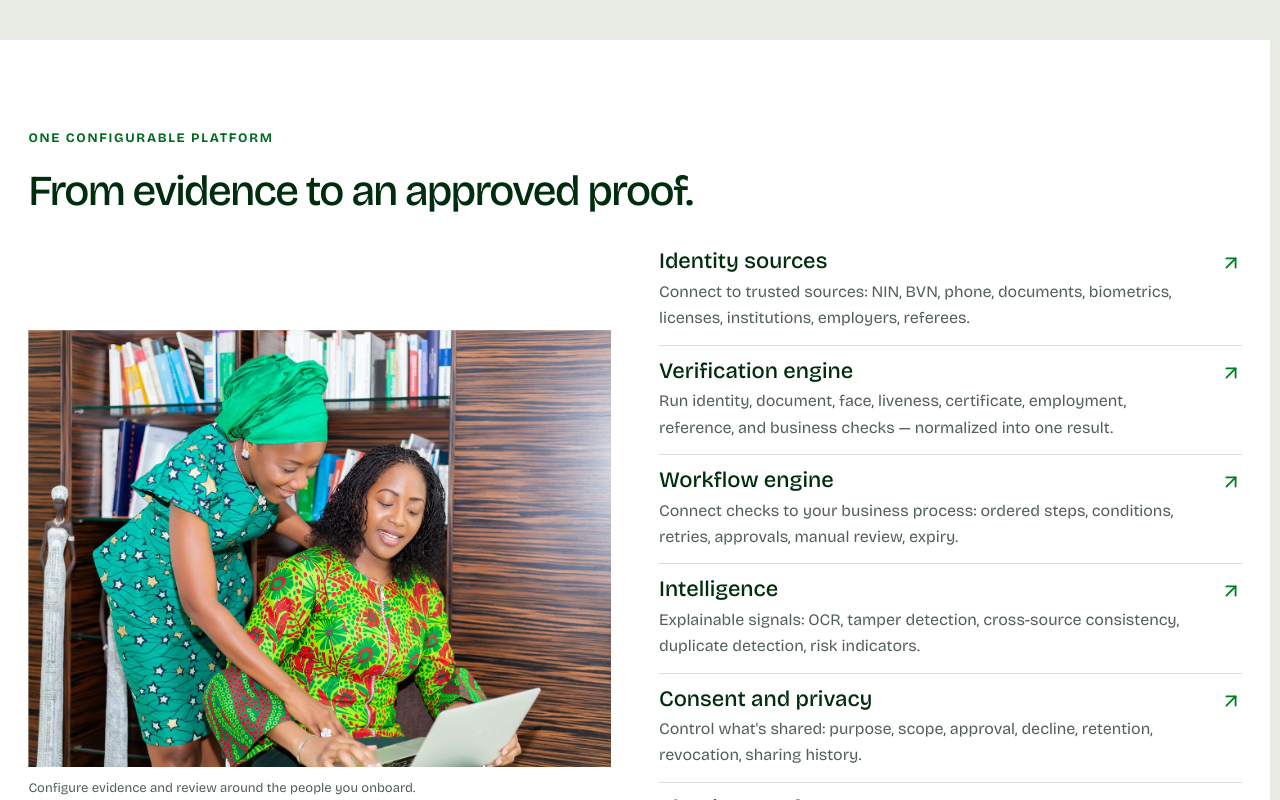
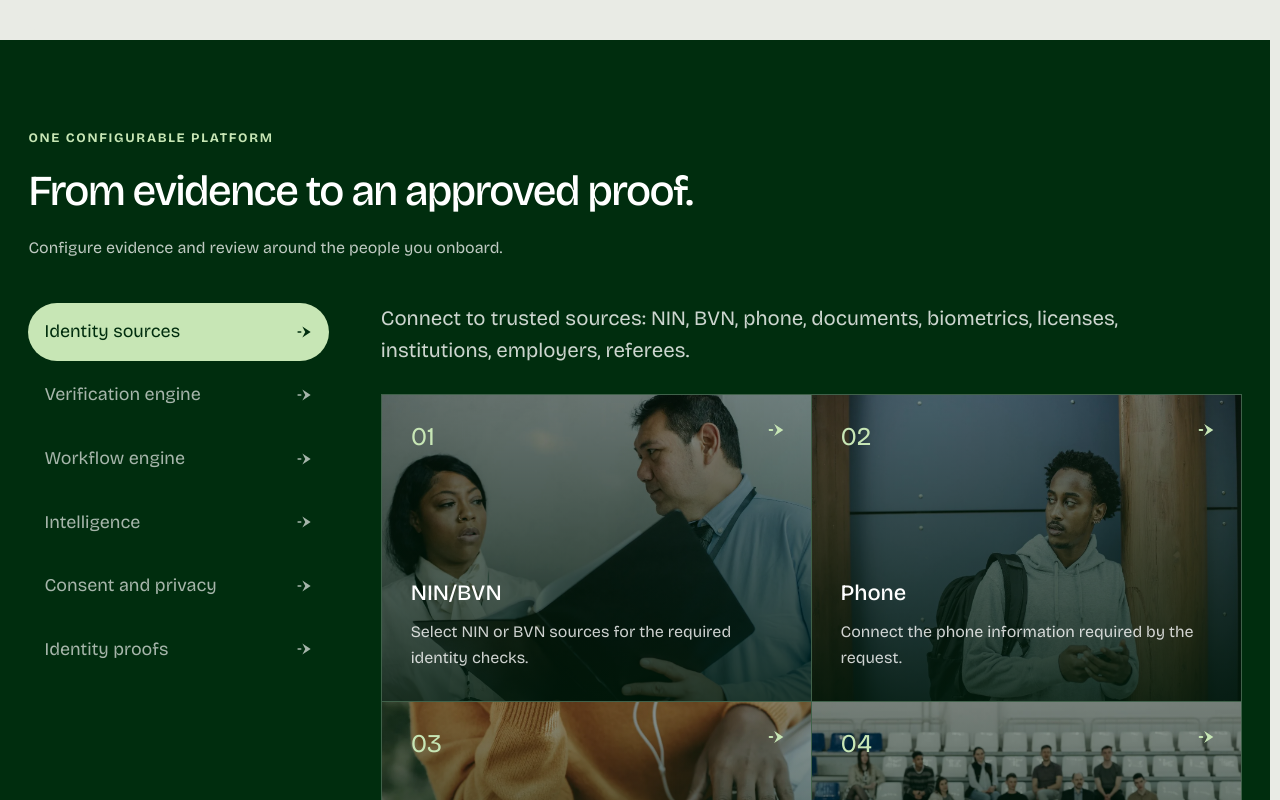
Before and after one commit to joinverza/ontiver_landing, a React (Vite) app: page /enterprise in a window 1280 px wide. Shown: the part 1520-2320 px from the top of the page. Built offline with nearby package versions, Linux system fonts and the light colour scheme; no server answers.

Commit message:
feat(modules): add photo hover cards and sliding platform tabs

```diff
--- a/src/features/shared/home/components/Modules.tsx
+++ b/src/features/shared/home/components/Modules.tsx
@@ -1,9 +1,20 @@
-import { ArrowUpRight } from "lucide-react";
+import ActionIcon from "../../../../shared/components/ui/ActionIcon";
+import {
+  useEffect,
+  useId,
+  useLayoutEffect,
+  useRef,
+  useState,
+  useSyncExternalStore,
+  type KeyboardEvent,
+} from "react";
 import { Link } from "react-router-dom";
 import { platformLayers } from "../../../enterprise/platform/data/platform";
 import type { Audience } from "../../../../shared/lib/audience";
-import ContextPhoto from "../../../../shared/components/ui/ContextPhoto";
+import { SiteImage } from "../../../../shared/components/media/SiteImage";
+import { editorialPhotos } from "../../../../shared/data/editorialPhotos";
 import { imagery } from "../../../../shared/data/imagery";
+import "./modules.css";
 
 const individualCards = [
   {
@@ -49,21 +60,128 @@ const individualCards = [
   },
 ];
 
+const layerPhotos = [
+  [
+    editorialPhotos.identitySources,
+    editorialPhotos.identity,
+    editorialPhotos.personalPhone,
+    editorialPhotos.graduate,
+    editorialPhotos.blogIdentity,
+  ],
+  [
+    editorialPhotos.verification,
+    editorialPhotos.blogKyc,
+    imagery.candidateReview,
+    editorialPhotos.securityControls,
+  ],
+  [
+    editorialPhotos.workflow,
+    editorialPhotos.enterpriseContact,
+    editorialPhotos.enterpriseSupport,
+    editorialPhotos.blogWebhooks,
+  ],
+  [
+    editorialPhotos.intelligence,
+    editorialPhotos.blogRisk,
+    editorialPhotos.blogAudit,
+    editorialPhotos.pricingCalculator,
+  ],
+  [
+    editorialPhotos.blogConsent,
+    editorialPhotos.consent,
+    editorialPhotos.sharingHistory,
+    editorialPhotos.contact,
+  ],
+  [
+    editorialPhotos.legal,
+    editorialPhotos.platformOverview,
+    editorialPhotos.proof,
+    editorialPhotos.planGuidance,
+  ],
+];
+
+const useModuleLayoutEffect = typeof window === "undefined" ? useEffect : useLayoutEffect;
+const desktopTabsQuery = "(min-width: 1000px)";
+const subscribeTabLayout = (callback: () => void) => {
+  const query = window.matchMedia(desktopTabsQuery);
+  query.addEventListener("change", callback);
+  return () => query.removeEventListener("change", callback);
+};
+const getDesktopTabLayout = () => window.matchMedia(desktopTabsQuery).matches;
+const getServerTabLayout = () => false;
+
 const Modules = ({ audience }: { audience: Audience }) => {
   const enterprise = audience === "enterprise";
+  const [activeTab, setActiveTab] = useState(0);
+  const tabRefs = useRef<Array<HTMLButtonElement | null>>([]);
+  const tabListRef = useRef<HTMLDivElement>(null);
+  const desktopTabs = useSyncExternalStore(
+    subscribeTabLayout,
+    getDesktopTabLayout,
+    getServerTabLayout,
+  );
+  const id = useId();
+  const groups = enterprise ? platformLayers : individualCards;
+  const selected = activeTab % groups.length;
+
+  useModuleLayoutEffect(() => {
+    const list = tabListRef.current;
+    if (!enterprise || !list) return;
+    const measure = () => {
+      const tab = tabRefs.current[selected];
+      if (!tab || !tab.offsetWidth) return;
+      list.style.setProperty("--module-pill-x", `${tab.offsetLeft}px`);
+      list.style.setProperty("--module-pill-y", `${tab.offsetTop}px`);
+      list.style.setProperty("--module-pill-width", `${tab.offsetWidth}px`);
+      list.style.setProperty("--module-pill-height", `${tab.offsetHeight}px`);
+      list.dataset.ready = "true";
+      if (!desktopTabs) {
+        const left = tab.offsetLeft;
+        const right = left + tab.offsetWidth;
+        if (left < list.scrollLeft) list.scrollTo({ left, behavior: "instant" });
+        else if (right > list.scrollLeft + list.clientWidth) {
+          list.scrollTo({ left: right - list.clientWidth, behavior: "instant" });
+        }
+      }
+    };
+    measure();
+    const observer = new ResizeObserver(measure);
+    observer.observe(list);
+    tabRefs.current.forEach((tab) => tab && observer.observe(tab));
+    return () => observer.disconnect();
+  }, [enterprise, selected, desktopTabs]);
+
+  const layer = platformLayers[selected];
   const cards = enterprise
-    ? platformLayers.map((layer) => ({
-        id: layer.id,
-        title: layer.title,
-        caption: layer.description,
+    ? layer.capabilities.map((capability, index) => ({
+        title: capability.title,
+        caption: capability.description,
         to: `/enterprise/platform/${layer.id}`,
+        image: layerPhotos[selected][index],
       }))
-    : individualCards;
+    : individualCards.map((card, index) => ({ ...card, image: layerPhotos[index][0] }));
+  const moveTab = (event: KeyboardEvent<HTMLButtonElement>, index: number) => {
+    const direction = ["ArrowDown", "ArrowRight"].includes(event.key)
+      ? 1
+      : ["ArrowUp", "ArrowLeft"].includes(event.key)
+        ? -1
+        : 0;
+    const next =
+      event.key === "Home"
+        ? 0
+        : event.key === "End"
+          ? groups.length - 1
+          : (index + direction + groups.length) % groups.length;
+    if (!direction && !["Home", "End"].includes(event.key)) return;
+    event.preventDefault();
+    setActiveTab(next);
+    tabRefs.current[next]?.focus({ preventScroll: true });
+  };
   return (
-    <section id="features" className="section-space bg-white">
+    <section id="features" className="section-space module-showcase">
       <div className="site-container">
-        <div data-scroll-reveal className="mb-8 max-w-[860px]">
-          <p className="eyebrow">
+        <div data-scroll-reveal className="max-w-5xl">
+          <p className="eyebrow !text-[#c7e6b5]">
             {enterprise ? "One configurable platform" : "Inside your Ontiver app"}
           </p>
           <h2 className="section-heading mt-4">
@@ -71,40 +189,81 @@ const Modules = ({ audience }: { audience: Audience }) => {
               ? "From evidence to an approved proof."
               : "Every request. Every proof. In your hands."}
           </h2>
-        </div>
-        <div className="grid items-center gap-8 lg:grid-cols-2 lg:gap-12">
-          <div data-media-reveal>
-            <ContextPhoto
-              image={enterprise ? imagery.work : imagery.education}
-            />
-            <p className="mt-3 text-meta text-[#526058]">
+          <p className="mt-5 text-body text-white/75">
             {enterprise
               ? "Configure evidence and review around the people you onboard."
               : "From education credentials to your next application."}
           </p>
         </div>
-          <div className="divide-y divide-[#002d0e]/15">
-            {cards.map((card) => {
+        <div
+          className={`module-showcase-layout mt-10 ${enterprise ? "" : "module-showcase-layout--single"}`}
+        >
+          {enterprise && (
+            <div
+              ref={tabListRef}
+              className="module-tabs"
+              role="tablist"
+              aria-label="Platform layers"
+              aria-orientation={desktopTabs ? "vertical" : "horizontal"}
+            >
+              <span className="module-tabs-indicator" aria-hidden="true" />
+              {groups.map((group, index) => (
+                <button
+                  key={group.id}
+                  ref={(element) => {
+                    tabRefs.current[index] = element;
+                  }}
+                  id={`${id}-tab-${index}`}
+                  type="button"
+                  role="tab"
+                  aria-selected={selected === index}
+                  aria-controls={`${id}-panel`}
+                  tabIndex={selected === index ? 0 : -1}
+                  onClick={() => setActiveTab(index)}
+                  onKeyDown={(event) => moveTab(event, index)}
+                >
+                  {group.title}
+                  <ActionIcon size={20} aria-hidden="true" />
+                </button>
+              ))}
+            </div>
+          )}
+          <div
+            id={`${id}-panel`}
+            role={enterprise ? "tabpanel" : undefined}
+            aria-labelledby={enterprise ? `${id}-tab-${selected}` : undefined}
+            className="module-panel"
+          >
+            {enterprise && (
+              <p className="mb-7 max-w-3xl text-subtitle text-white/80">{layer.description}</p>
+            )}
+            <div className="module-feature-grid">
+              {cards.map((card, index) => {
                 return (
-                <Link
-                  key={card.id}
-                  to={card.to}
-                  className="group flex items-start justify-between gap-4 py-3 first:pt-0 last:pb-0"
-                >
-                  <div>
-                    <h3 className="text-card-title font-medium group-hover:text-[#007d21]">
-                      {card.title}
-                    </h3>
-                    <p className="mt-1 text-body text-[#526058]">{card.caption}</p>
+                  <Link key={card.title} to={card.to} className="module-feature">
+                    <div className="module-feature-image" aria-hidden="true">
+                      <SiteImage
+                        src={card.image.src}
+                        alt={card.image.alt}
+                        width={card.image.width}
+                        height={card.image.height}
+                        reveal={false}
+                        sizes="(min-width: 1000px) 36vw, (min-width: 640px) 50vw, 100vw"
+                        style={{ objectPosition: card.image.objectPosition }}
+                      />
                     </div>
-                  <ArrowUpRight
-                    size={22}
-                    className="mt-1 shrink-0 text-[#007d21]"
-                    aria-hidden="true"
-                  />
+                    <span className="module-feature-number" aria-hidden="true">
+                      {String(index + 1).padStart(2, "0")}
+                    </span>
+                    <div className="module-feature-copy">
+                      <h3 className="text-card-title font-medium">{card.title}</h3>
+                      <p className="mt-3 text-body text-white/80">{card.caption}</p>
+                    </div>
+                    <ActionIcon size={22} className="module-feature-arrow" aria-hidden="true" />
                   </Link>
                 );
               })}
+            </div>
           </div>
         </div>
       </div>
--- /dev/null
+++ b/src/features/shared/home/components/modules.css
@@ -0,0 +1,198 @@
+.module-showcase {
+  background: #002d0e;
+  color: #fff;
+}
+
+.module-showcase-layout {
+  display: grid;
+  gap: 2rem;
+  align-items: start;
+}
+
+.module-tabs {
+  position: relative;
+  isolation: isolate;
+  display: flex;
+  min-width: 0;
+  gap: 0.375rem;
+  overflow-x: auto;
+  padding-bottom: 0.5rem;
+}
+
+.module-tabs-indicator {
+  position: absolute;
+  z-index: -1;
+  inset: 0 auto auto 0;
+  width: var(--module-pill-width, 0px);
+  height: var(--module-pill-height, 0px);
+  border-radius: 999px;
+  background: #c7e6b5;
+  opacity: 0;
+  transform: translate(var(--module-pill-x, 0px), var(--module-pill-y, 0px));
+  pointer-events: none;
+}
+
+.module-tabs[data-ready="true"] .module-tabs-indicator {
+  opacity: 1;
+}
+
+.module-tabs > button {
+  display: flex;
+  align-items: center;
+  justify-content: space-between;
+  flex: 0 0 auto;
+  gap: 1rem;
+  min-height: 3.5rem;
+  padding: 0.875rem 1rem;
+  border-radius: 999px;
+  color: rgb(255 255 255 / 65%);
+  font-size: clamp(1rem, 1.4vw, 1.5rem);
+  text-align: left;
+}
+
+.module-tabs > button[aria-selected="true"] {
+  color: #002d0e;
+}
+
+.module-tabs:not([data-ready="true"]) > button[aria-selected="true"] {
+  background: #c7e6b5;
+}
+
+.module-tabs > button:is(:hover, :focus-visible) {
+  outline: 1px solid #c7e6b5;
+  outline-offset: -1px;
+}
+
+.module-panel {
+  min-width: 0;
+}
+
+.module-feature-grid {
+  display: grid;
+  border-top: 1px solid rgb(255 255 255 / 25%);
+  border-left: 1px solid rgb(255 255 255 / 25%);
+}
+
+.module-feature {
+  position: relative;
+  isolation: isolate;
+  display: flex;
+  min-width: 0;
+  min-height: clamp(18rem, 24vw, 24rem);
+  flex-direction: column;
+  gap: 3rem;
+  justify-content: space-between;
+  padding: clamp(1.5rem, 2.25vw, 3rem);
+  border-right: 1px solid rgb(255 255 255 / 25%);
+  border-bottom: 1px solid rgb(255 255 255 / 25%);
+  overflow: hidden;
+}
+
+.module-feature-image {
+  position: absolute;
+  z-index: -1;
+  inset: 0;
+  opacity: 0;
+}
+
+.module-feature-image::after {
+  position: absolute;
+  inset: 0;
+  content: "";
+  background: linear-gradient(180deg, rgb(0 25 10 / 40%), rgb(0 25 10 / 85%));
+}
+
+.module-feature-image > img {
+  width: 100%;
+  height: 100%;
+  object-fit: cover;
+}
+
+.module-feature-number {
+  color: #c7e6b5;
+  font-size: clamp(1.5rem, 2vw, 2rem);
+  line-height: 1;
+}
+
+.module-feature-copy {
+  margin-top: auto;
+  padding-right: 1rem;
+}
+
+.module-feature-arrow {
+  position: absolute;
+  right: 1.5rem;
+  top: 1.5rem;
+  color: #c7e6b5;
+}
+
+.module-feature:is(:hover, :focus-visible) .module-feature-image {
+  opacity: 1;
+}
+
+.module-feature:focus-visible {
+  outline: 2px solid #c7e6b5;
+  outline-offset: -3px;
+}
+
+@media (min-width: 640px) {
+  .module-feature-grid {
+    grid-template-columns: repeat(2, minmax(0, 1fr));
+  }
+
+  .module-feature:last-child:nth-child(odd) {
+    grid-column: 1 / -1;
+    min-height: 14rem;
+  }
+}
+
+@media (min-width: 1000px) {
+  .module-showcase-layout {
+    grid-template-columns: minmax(15rem, 0.7fr) minmax(0, 2fr);
+    gap: clamp(2rem, 4vw, 5rem);
+  }
+
+  .module-showcase-layout--single {
+    grid-template-columns: minmax(0, 1fr);
+  }
+
+  .module-tabs {
+    position: sticky;
+    top: calc(var(--site-header-height) + 1rem);
+    flex-direction: column;
+    overflow: visible;
+    padding: 0;
+  }
+}
+
+@media (hover: none), (pointer: coarse) {
+  .module-feature-image {
+    opacity: 1;
+  }
+}
+
+@media (prefers-reduced-motion: no-preference) {
+  html:not([data-motion="paused"]) .module-tabs[data-ready="true"] .module-tabs-indicator {
+    transition:
+      transform 320ms cubic-bezier(0.22, 1, 0.36, 1),
+      width 320ms cubic-bezier(0.22, 1, 0.36, 1),
+      height 320ms cubic-bezier(0.22, 1, 0.36, 1);
+  }
+
+  html:not([data-motion="paused"]) .module-tabs > button {
+    transition: color 180ms ease;
+  }
+
+  html:not([data-motion="paused"]) .module-feature-image {
+    transform: scale(1.04);
+    transition:
+      opacity 350ms ease,
+      transform 600ms ease;
+  }
+
+  html:not([data-motion="paused"])
+    .module-feature:is(:hover, :focus-visible)
+    .module-feature-image {
+    transform: scale(1);
+  }
+}
```
Lines whose indentation alone changed are shown as unchanged.
